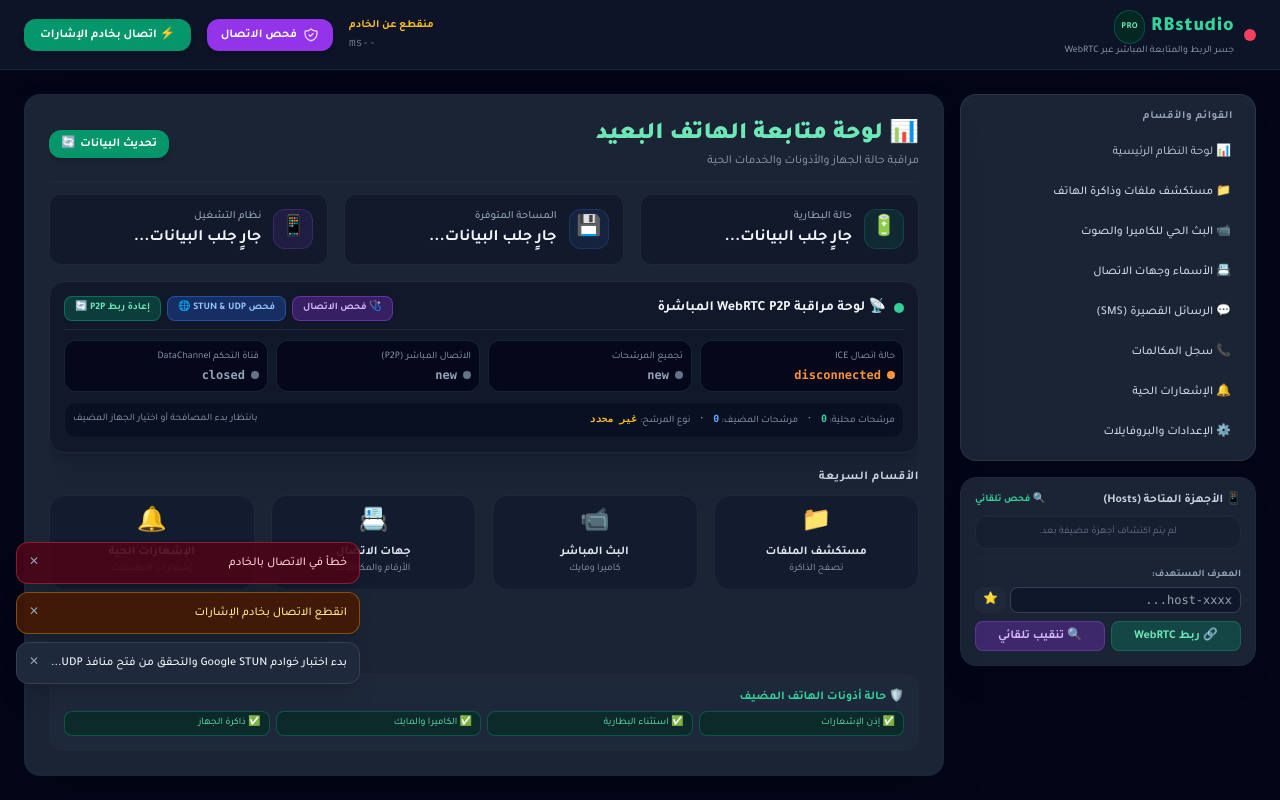
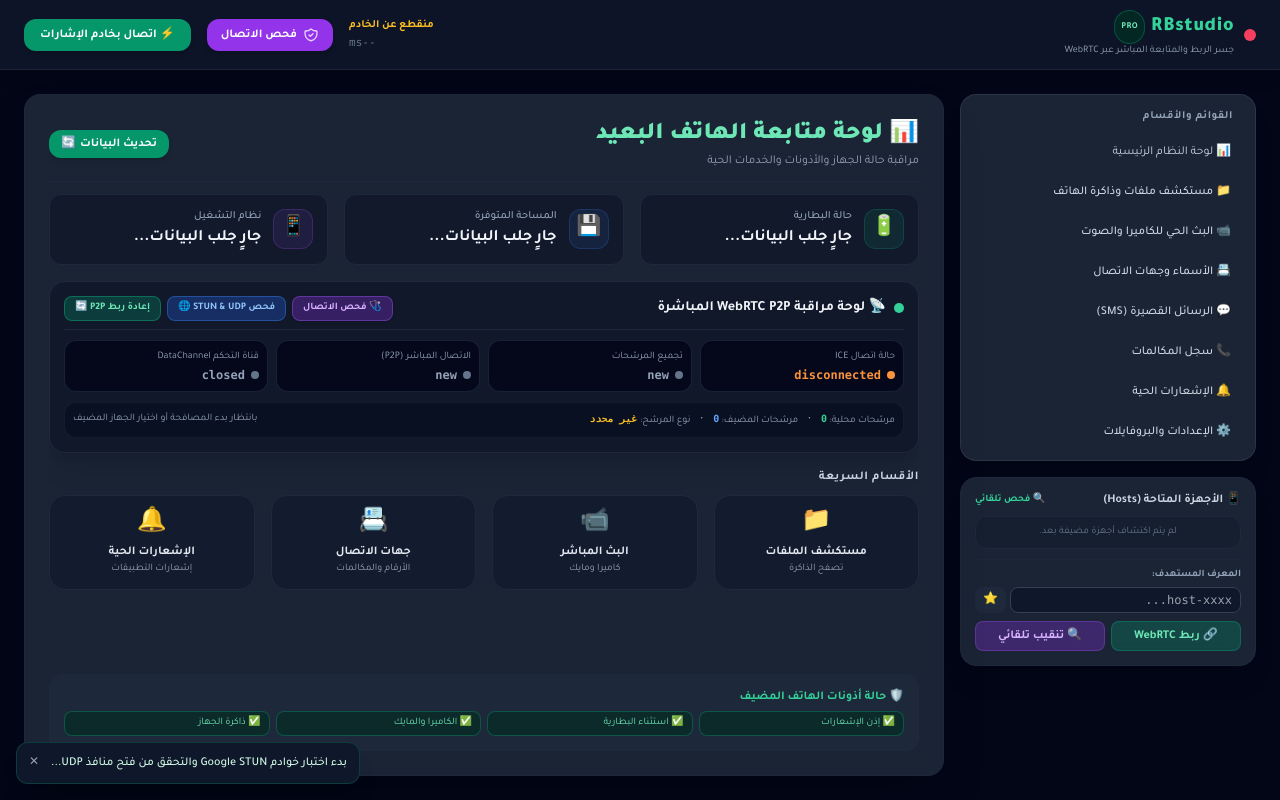
Before and after one commit to mohamedalfaisel682-cloud/RemoteBridge-Render, a plain HTML site: page web-dashboard/index.html in a window 1280 px wide. Both pictures are taken after a click on the button "فحص STUN & UDP 🌐". Drawn offline with nearby package versions, Linux system fonts and the light colour scheme.

Commit message:
dash: تقليل التلميحات المتكررة في واجهة المتحكم (showHintOnce + قمع التكرار 10ث + سقف 3 تلميحات + خنق إعادة الاتصال)

```diff
--- a/web-dashboard/index.html
+++ b/web-dashboard/index.html
@@ -423,25 +423,51 @@
         }
 
         // Toast Notification System
+        // — نظام تلميحات موحّد ثمين:
+        //   1) نفس الرسالة لا تظهر مرتين خلال 10 ثوانٍ (حتى مع النقر المتكرر على أيقونة الفحص التلقائي)
+        //   2) التلميحات الإرشادية (showHintOnce) تظهر مرة واحدة فقط في الجلسة كاملة
+        //   3) حد أقصى 3 تلميحات ظاهرة معاً — الأقدم يُحذف فوراً
+        const toastHistory = new Map(); // مفتاح الرسالة -> آخر ظهور
+        const seenOnceHints = new Set(); // تلميحات إرشادية ظهرت مرة واحدة في الجلسة
         function showToast(message, type = "info") {
             const container = document.getElementById("toast-container");
             if (!container) return;
+            const key = String(message || "").replace(/\s+/g, " ").trim();
+            const now = Date.now();
+            if (toastHistory.has(key) && now - toastHistory.get(key) < 10000) return; // منع التكرار لنفس النقطة
+            toastHistory.set(key, now);
+            if (toastHistory.size > 60) {
+                for (const [k, t] of toastHistory) { if (now - t >= 10000) toastHistory.delete(k); }
+                if (toastHistory.size > 120) { toastHistory.delete(toastHistory.keys().next().value); }
+            }
+            while (container.children.length >= 3) {
+                container.firstElementChild.remove();
+            }
             const toast = document.createElement("div");
             const colors = {
                 info: "bg-slate-800 border-slate-700 text-slate-100",
                 success: "bg-emerald-950/90 border-emerald-500/40 text-emerald-200",
                 warning: "bg-amber-950/90 border-amber-500/40 text-amber-200",
-                error: "bg-rose-950/90 border-rose-500/40 text-rose-200"
+                error: "bg-rose-950/90 border-rose-500/40 text-rose-200",
+                hint: "bg-slate-900 border-emerald-600/30 text-emerald-100"
             };
             toast.className = `p-3 rounded-xl border shadow-xl text-xs font-medium flex items-center justify-between gap-3 transition-all duration-300 pointer-events-auto transform translate-y-2 opacity-0 ${colors[type] || colors.info}`;
             toast.innerHTML = `<span>${message}</span><button onclick="this.parentElement.remove()" class="text-slate-400 hover:text-white text-xs">✕</button>`;
-
             container.appendChild(toast);
             setTimeout(() => toast.classList.remove("translate-y-2", "opacity-0"), 10);
+            const ttl = (type === "hint") ? 5000 : 3200;
             setTimeout(() => {
                 toast.classList.add("opacity-0", "translate-y-2");
                 setTimeout(() => toast.remove(), 300);
-            }, 3200);
+            }, ttl);
+        }
+
+        // تلميح إرشادي يُعرض مرة واحدة فقط في الجلسة مهما تكرر النقر على الأيقونة نفسها
+        function showHintOnce(key, message) {
+            const onceKey = "hint::" + key;
+            if (seenOnceHints.has(onceKey)) return;
+            seenOnceHints.add(onceKey);
+            showToast(message, "hint");
         }
 
         // WebSocket Signaling Connection
@@ -602,7 +628,8 @@
         let autoDiscoveryIntervalId = null;
 
         function autoDiscoverAndConnectHosts() {
-            showToast("تم تفعيل الفحص الدوري الآلي والبحث التلقائي عن الهواتف المضيفة (كل 3 ثوانٍ)...", "info");
+            // تلميح واحد فقط في الجلسة — النقر المتكرر على «فحص تلقائي» لا يعرض تلميحاً جديداً
+            showHintOnce("auto-discovery", "تم تفعيل الفحص التلقائي للهواتف المضيفة (كل 3 ثوانٍ)");
 
             // Execute scan immediately
             performHostScan();
@@ -615,9 +642,16 @@
             }
         }
 
+        let lastAutoReconnectAt = 0;
+
         function performHostScan() {
             if (!ws || ws.readyState !== WebSocket.OPEN) {
-                ensureServerConnection();
+                // إعادة الاتصال بمعدل معقول (كل 10 ثوانٍ) بدلاً من كل دورة فحص — يمنع تكرار تلميح «انقطع الاتصال»
+                const now = Date.now();
+                if (now - lastAutoReconnectAt > 10000) {
+                    lastAutoReconnectAt = now;
+                    ensureServerConnection();
+                }
                 return;
             }
 
@@ -632,7 +666,7 @@
                 if (!currentTarget || !hostExists) {
                     const firstHost = onlineHosts[0];
                     selectHost(firstHost.deviceId);
-                    showToast(`تم اكتشاف المضيف [${firstHost.deviceName || firstHost.deviceId}] والربط به تلقائياً`, "success");
+                    showHintOnce("auto-link::" + firstHost.deviceId, `تم اكتشاف المضيف [${firstHost.deviceName || firstHost.deviceId}] والربط به تلقائياً`);
                 } else {
                     renderHostList();
                 }
@@ -808,7 +842,7 @@
             ];
 
             console.log("[STUN Diagnostic Test] خوادم STUN المعتمدة للفحص:", stunUrls);
-            showToast("بدء اختبار خوادم Google STUN والتحقق من فتح منافذ UDP...", "info");
+            showHintOnce("stun-check", "بدء اختبار خوادم Google STUN والتحقق من فتح منافذ UDP...");
 
             return new Promise((resolve) => {
                 let testPc = null;
@@ -1510,7 +1544,7 @@
                 if (deviceInfoResolver) {
                     try { deviceInfoResolver(data); } catch (_) {}
                 }
-                showToast("تم جلب وقراءة بيانات الهاتف المضيف الحية بنجاح!", "success");
+                showHintOnce("device-info-sync", "تم جلب بيانات الهاتف المضيف الحية");
                 return;
             }
 
```
